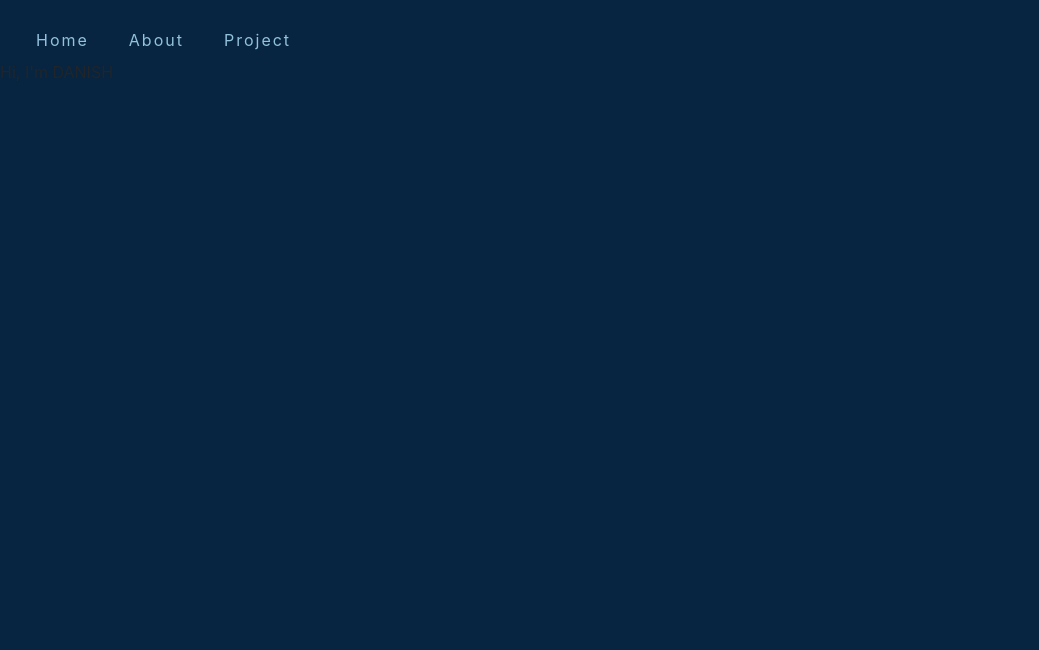
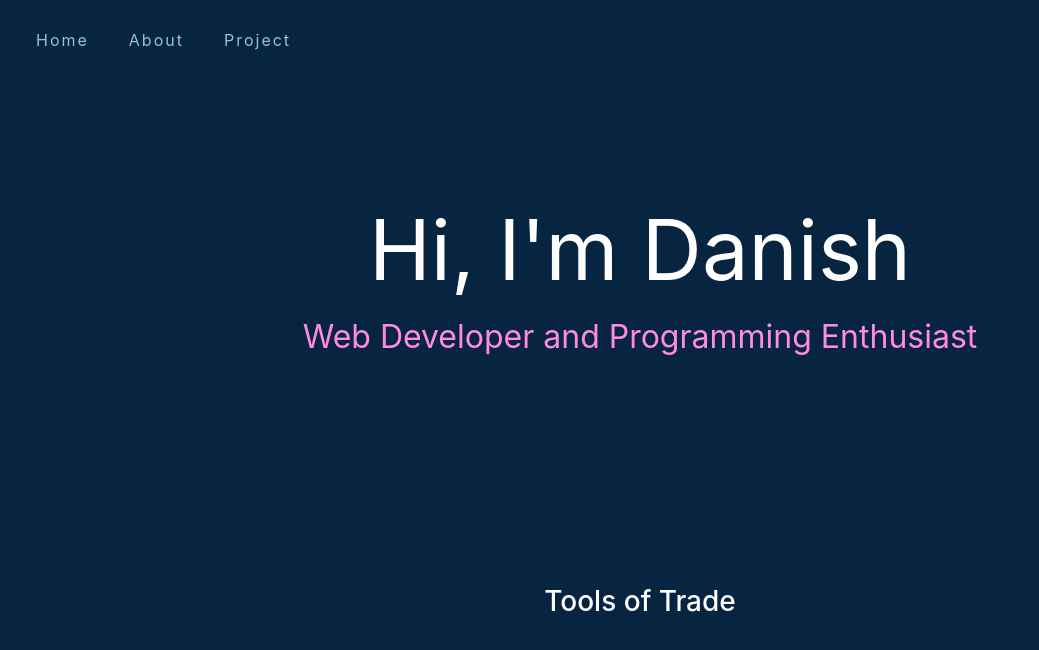
Before and after one commit to GLADI8R/Portfolio, a React (Create React App) app: page / in a window 1280 px wide. Shown: the top 650 px of the page, without its empty margins (0-1039 px from the left). Built offline with nearby package versions, Linux system fonts and the light colour scheme.

Commit message:
Add Home page

```diff
--- a/src/Components/Home/Home.js
+++ b/src/Components/Home/Home.js
@@ -1,7 +1,18 @@
+import { Fragment } from 'react';
+
+import '../../Sass/styles.scss';
+import './Home.scss';
 
 const Home = () => {
     return(
-        <div>Hi, I'm DANISH </div>
+        <Fragment>
+            <div className="container">
+                <div className="mainHead centered textWhite">Hi, I'm Danish</div>
+                <div className="desc centered textPink">Web Developer and Programming Enthusiast</div>
+                <h3 className="tot centered textWhite">Tools of Trade</h3>
+            </div>
+        </Fragment>
+
     );
 };
 
--- /dev/null
+++ b/src/Components/Home/Home.scss
@@ -0,0 +1,18 @@
+//Home Page Styles
+
+.container {
+  margin: 8rem auto 8rem 8rem;
+}
+
+.mainHead {
+  font-size: 5.2rem;
+}
+
+.desc {
+  font-size: 2rem;
+  margin-bottom: 14rem;
+}
+
+.centered {
+  text-align: center;
+}
--- a/src/Components/Navigation/Nav.js
+++ b/src/Components/Navigation/Nav.js
@@ -2,15 +2,16 @@ import { Fragment } from "react";
 import { Link } from 'react-router-dom';
 
 import'./Nav.scss';
+import '../../Sass/styles.scss';
 
 const NavBar = () => {
     return(
         <Fragment>
             <nav className="navbar">
                 <ul>
-                    <li><Link className="nav-item textWhite" to="/">Home</Link></li>
-                    <li><Link className="nav-item textWhite" to="/about">About</Link></li>
-                    <li><Link className="nav-item textWhite" to="/project">Project</Link></li>
+                    <li><Link className="nav-item textBlue" to="/">Home</Link></li>
+                    <li><Link className="nav-item textBlue" to="/about">About</Link></li>
+                    <li><Link className="nav-item textBlue" to="/project">Project</Link></li>
                 </ul>
             </nav>
         </Fragment>
--- a/src/Components/Navigation/Nav.scss
+++ b/src/Components/Navigation/Nav.scss
@@ -30,10 +30,6 @@ nav.navbar {
   }
 }
 
-.textWhite {
-  color: #93c2db;
-}
-
 @media screen and (max-width: 400px) {
   nav.navbar {
     ul {
--- /dev/null
+++ b/src/Sass/styles.scss
@@ -0,0 +1,20 @@
+$blue: #93c2db;
+$pink: #ff8ae2;
+$darkPink: #9c4668;
+
+// Text Colors
+.textBlue {
+  color: $blue;
+}
+
+.textPink {
+  color: $pink;
+}
+
+.textDarkPink {
+  color: $darkPink;
+}
+
+.textWhite {
+  color: White;
+}
```
